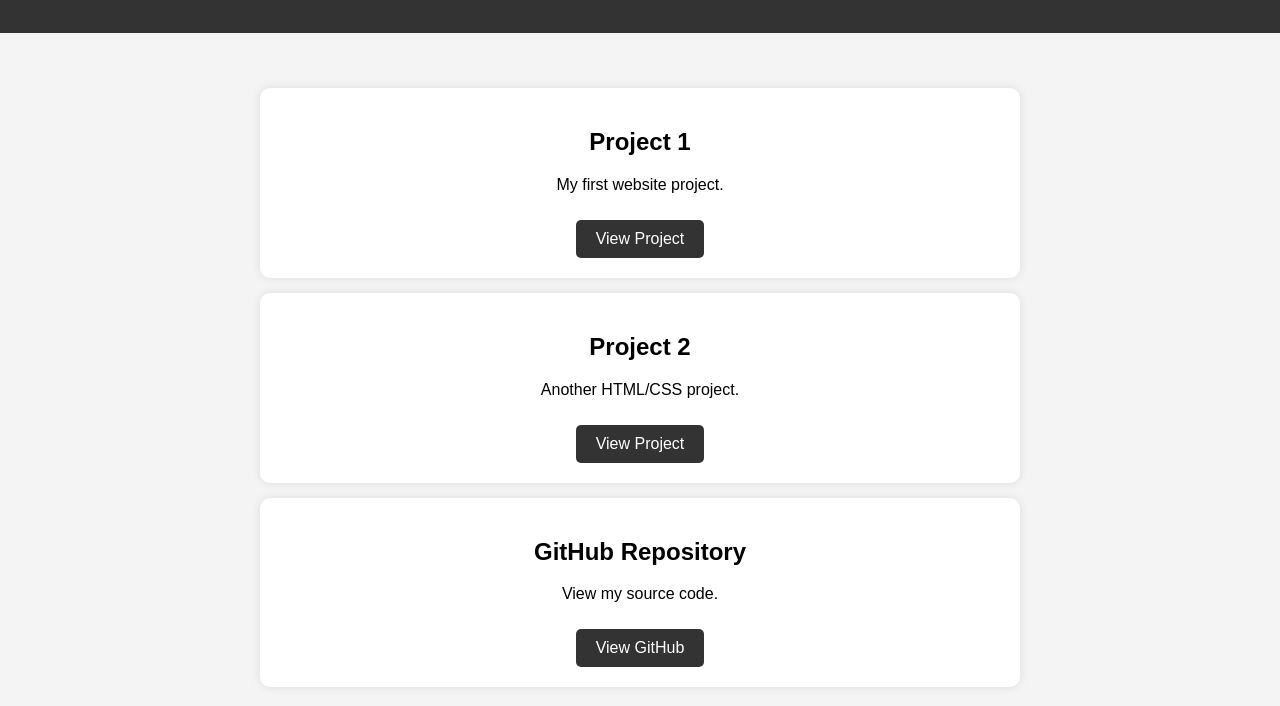
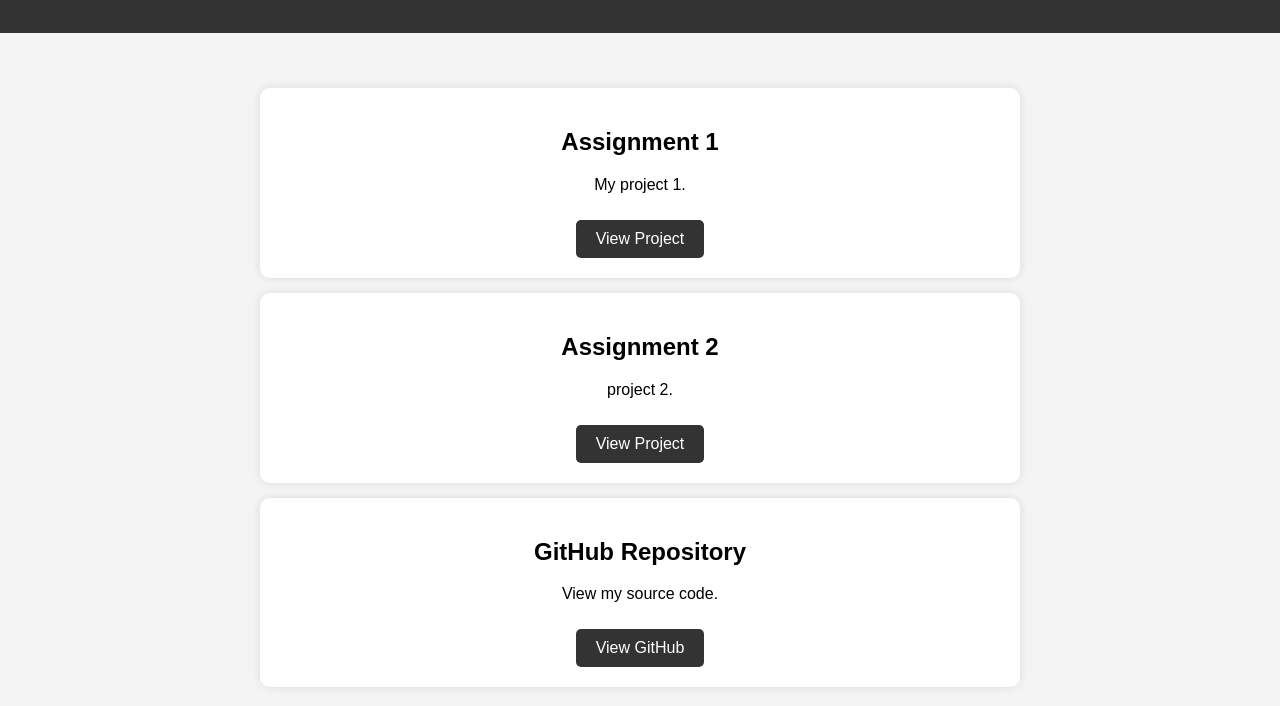
Before and after one commit to davidbiegon/25-1802-final, a plain HTML site: page index.html in a window 1280 px wide. Shown: the part 94-800 px from the top of the page. Drawn offline with Linux system fonts and the light colour scheme.

Commit message:
Update index.html

```diff
--- a/index.html
+++ b/index.html
@@ -60,15 +60,15 @@
 <section class="projects">
 
     <div class="card">
-        <h2>Project 1</h2>
-        <p>My first website project.</p>
-        <a href="https://username.github.io/repo1/" target="_blank">View Project</a>
+        <h2>Assignment 1</h2>
+        <p>My project 1.</p>
+        <a href="https://davidbiegon.github.io/25-1802-task-1/"target="_blank">View Project</a>
     </div>
 
     <div class="card">
-        <h2>Project 2</h2>
-        <p>Another HTML/CSS project.</p>
-        <a href="https://username.github.io/repo2/" target="_blank">View Project</a>
+        <h2>Assignment 2</h2>
+        <p>project 2.</p>
+        <a href="https://davidbiegon.github.io/25-1802-task-2/" target="_blank">View Project</a>
     </div>
 
     <div class="card">
```
